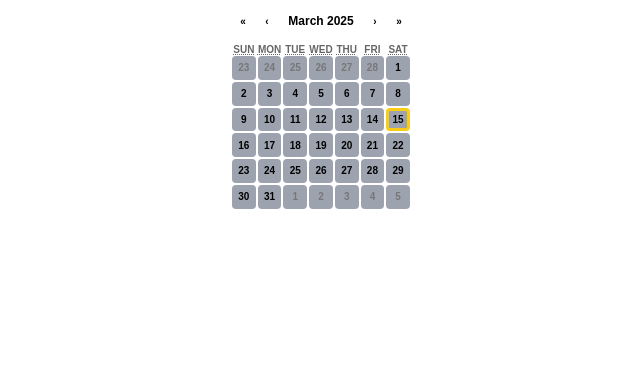
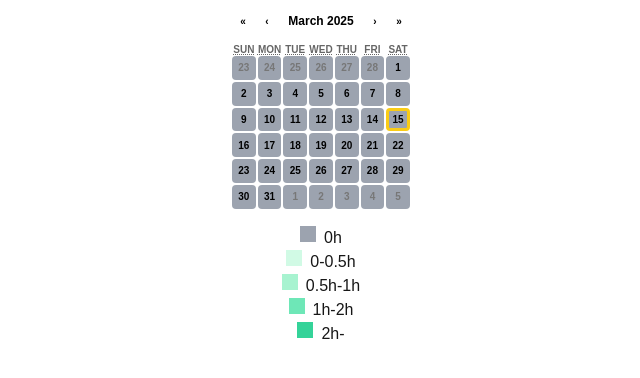
Before and after one commit to kkodai1209/heatmap-widget, a Next.js app: page / in a window 1280 px wide. Shown: the top 378 px of the page, without its empty margins (319-959 px from the left). Built offline with nearby package versions, Linux system fonts and the light colour scheme; no server answers.

Commit message:
Fix Netlify deploy issues

```diff
--- a/src/app/page.js
+++ b/src/app/page.js
@@ -54,6 +54,29 @@ const HeatmapCalendar = () => {
         }}
         formatDay={(locale, date) => format(date, "d")}
       />
+      {/* 凡例を追加 */}
+      <div className="mt-4 flex flex-col items-center">
+        <div className="flex space-x-2">
+          <div className="w-4 h-4 tile-gray"></div>
+          <span>0h</span>
+        </div>
+        <div className="flex space-x-2">
+          <div className="w-4 h-4 tile-green-1"></div>
+          <span>0-0.5h</span>
+        </div>
+        <div className="flex space-x-2">
+          <div className="w-4 h-4 tile-green-2"></div>
+          <span>0.5h-1h</span>
+        </div>
+        <div className="flex space-x-2">
+          <div className="w-4 h-4 tile-green-3"></div>
+          <span>1h-2h</span>
+        </div>
+        <div className="flex space-x-2">
+          <div className="w-4 h-4 tile-green-4"></div>
+          <span>2h-</span>
+        </div>
+      </div>
       <style>{`
         .tile-gray {
           background-color: #9ca3af !important; /* 灰色（デフォルト） */
```
